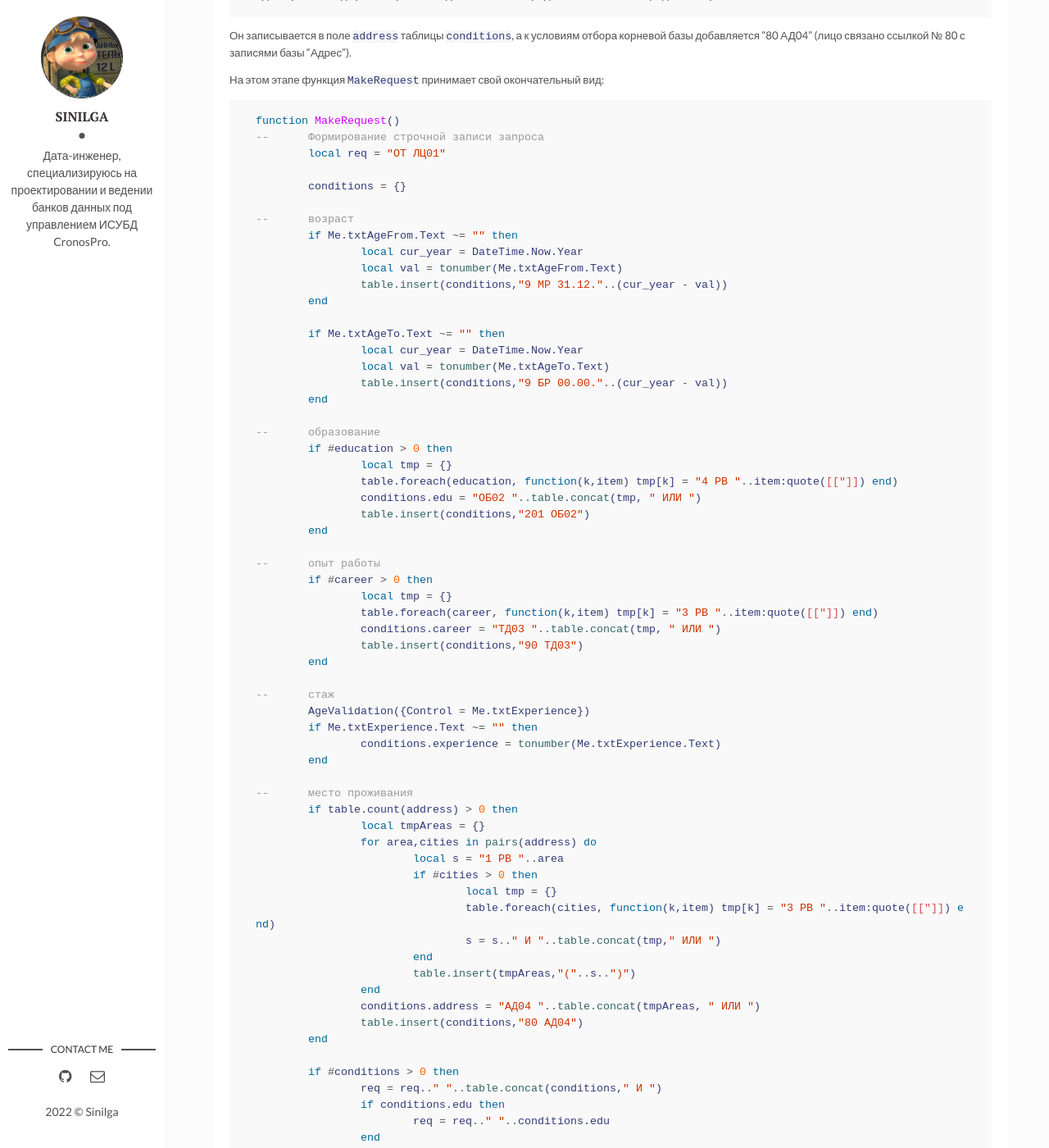
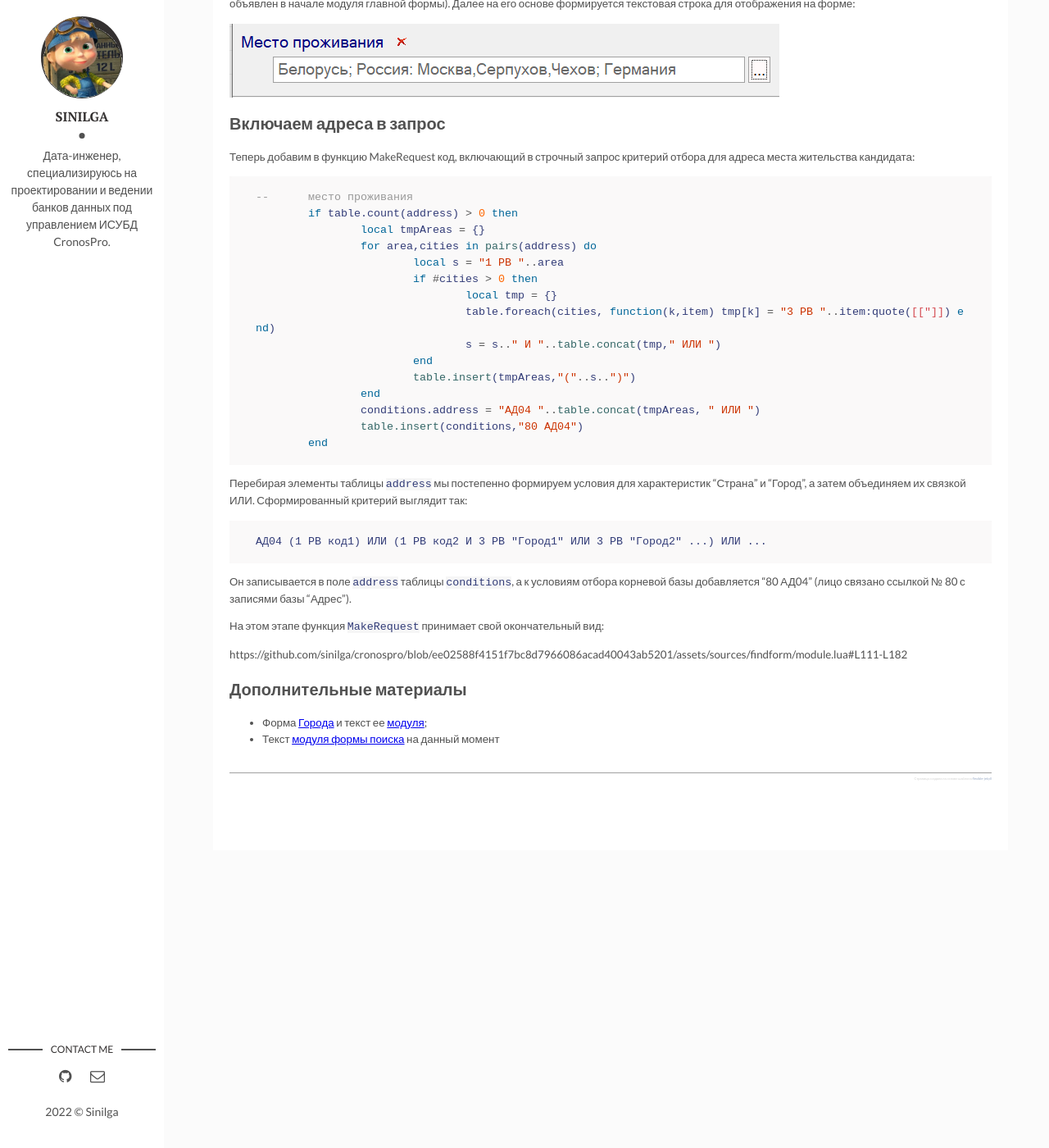
Before and after one commit to sinilga/cronospro, a Jekyll site: the page built from _posts/2022-02-21-findform_4.md, in a window 1280 px wide and 1400 px high, scrolled down 5302 px. Shown: the whole window at 82% size. Built offline with Jekyll 4.4.1, drawn with Linux system fonts in a browser that asks for light colours; some of the changed text lies outside the part shown.

Commit message:
Update 2022-02-21-findform_4.md

````diff
--- a/_posts/2022-02-21-findform_4.md
+++ b/_posts/2022-02-21-findform_4.md
@@ -30,7 +30,7 @@ categories: CroLua
 ## Создаем диалоговое окно
 
 Создаем управляющую форму следующего вида:
-![Форма "Города"](image/tree.png)
+![Форма "Города"](/assets/img/20220218-findform/4/tree.png)
 
 Единственное отличие от формы из предыдущей статьи - вместо элемента "Список" (ListBox) мы используем дерево (TreeControl).
 
@@ -232,7 +232,7 @@ end
 
 Полученный от диалогового окна перечень выбранных городов сохраняется в массиве `address` (как и массивы `education` и `career`, он должен быть объявлен в начале модуля главной формы). Далее на его основе формируется текстовая строка для отображения на форме:
 
-![txtAddress](image/cities.png)
+![txtAddress](/assets/img/20220218-findform/4/cities.png)
 
 
 ## Включаем адреса в запрос
@@ -265,80 +265,8 @@ end
 
 На этом этапе функция `MakeRequest` принимает свой окончательный вид:
 
-```lua
-function MakeRequest()
---	Формирование строчной записи запроса
-	local req = "ОТ ЛЦ01"
+https://github.com/sinilga/cronospro/blob/ee02588f4151f7bc8d7966086acad40043ab5201/assets/sources/findform/module.lua#L111-L182
 
-	conditions = {}
-
---	возраст
-	if Me.txtAgeFrom.Text ~= "" then
-		local cur_year = DateTime.Now.Year
-		local val = tonumber(Me.txtAgeFrom.Text)
-		table.insert(conditions,"9 МР 31.12."..(cur_year - val))
-	end
-
-	if Me.txtAgeTo.Text ~= "" then
-		local cur_year = DateTime.Now.Year
-		local val = tonumber(Me.txtAgeTo.Text)
-		table.insert(conditions,"9 БР 00.00."..(cur_year - val))
-	end
-
---	образование
-	if #education > 0 then
-		local tmp = {}
-		table.foreach(education, function(k,item) tmp[k] = "4 РВ "..item:quote([["]]) end)
-		conditions.edu = "ОБ02 "..table.concat(tmp, " ИЛИ ")
-		table.insert(conditions,"201 ОБ02")
-	end
-
---	опыт работы
-	if #career > 0 then
-		local tmp = {}
-		table.foreach(career, function(k,item) tmp[k] = "3 РВ "..item:quote([["]]) end)
-		conditions.career = "ТД03 "..table.concat(tmp, " ИЛИ ")
-		table.insert(conditions,"90 ТД03")
-	end
-
---	стаж
-	AgeValidation({Control = Me.txtExperience})
-	if Me.txtExperience.Text ~= "" then
-		conditions.experience = tonumber(Me.txtExperience.Text)
-	end
-
---	место проживания
-	if table.count(address) > 0 then
-		local tmpAreas = {}
-		for area,cities in pairs(address) do
-			local s = "1 РВ "..area
-			if #cities > 0 then
-				local tmp = {}
-				table.foreach(cities, function(k,item) tmp[k] = "3 РВ "..item:quote([["]]) end)
-				s = s.." И "..table.concat(tmp," ИЛИ ")
-			end
-			table.insert(tmpAreas,"("..s..")")
-		end
-		conditions.address = "АД04 "..table.concat(tmpAreas, " ИЛИ ")
-		table.insert(conditions,"80 АД04")
-	end
-
-	if #conditions > 0 then
-		req = req.." "..table.concat(conditions," И ")
-		if conditions.edu then
-			req = req.." "..conditions.edu
-		end
-		if conditions.career then
-			req = req.." "..conditions.career
-		end
-		if conditions.address then
-			req = req.." "..conditions.address
-		end
-	end
-
-	return req
-end
-```
 ## Дополнительные материалы
-- Форма "Города" и текст ее модуля
-- Текст модуля формы поиска на данный момент
+- Форма [Города](/assets/sources/findform) и текст ее [модуля](/assets/sources/findform);
+- Текст [модуля формы поиска](https://github.com/sinilga/cronospro/blob/2f9e9ddb25c439892609766b5711a439df94a17e/assets/sources/findform/module.lua) на данный момент
````
